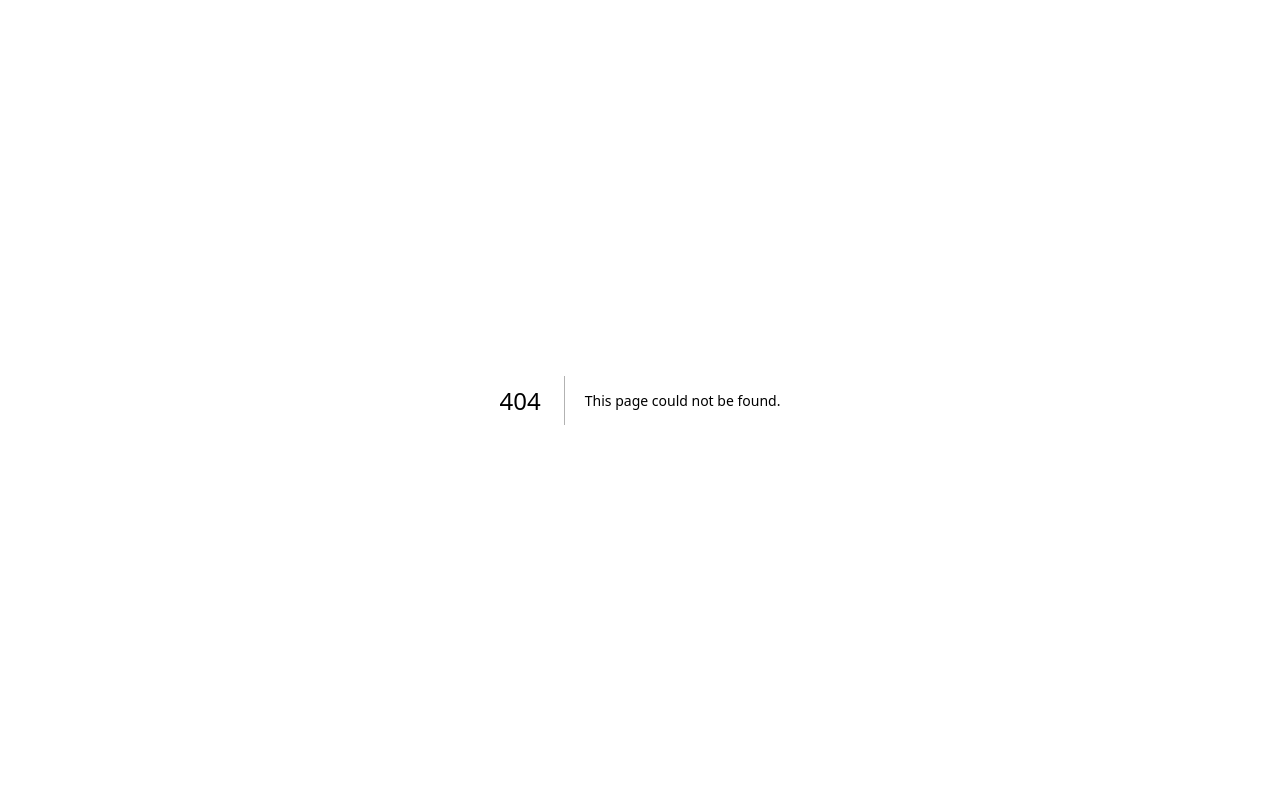
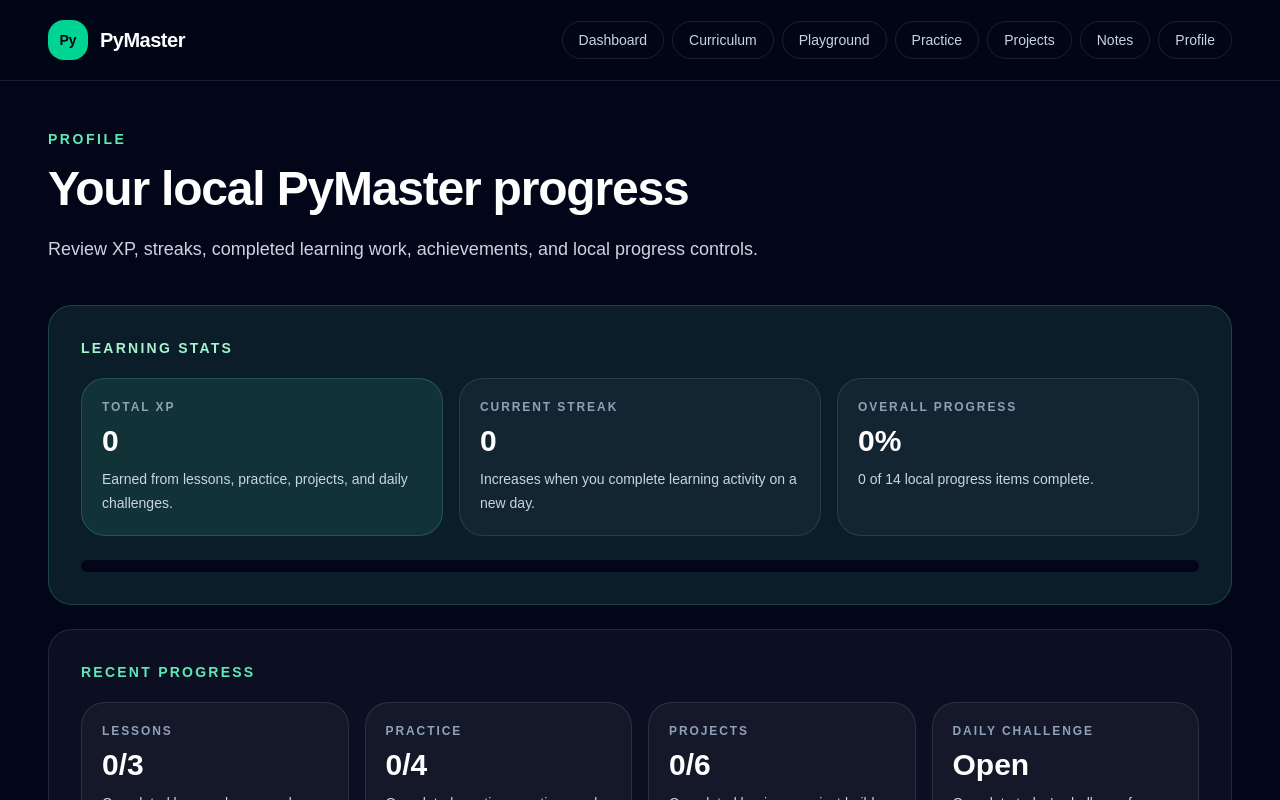
Before and after one commit to mhungry365/pymaster, a Next.js app: page /profile in a window 1280 px wide. Before the commit this address had no page. Shown: the top 800 px of the page. Built offline with nearby package versions, Linux system fonts and the light colour scheme.

Commit message:
Add profile progress page

```diff
--- /dev/null
+++ b/src/app/profile/page.tsx
@@ -0,0 +1,27 @@
+import { AchievementsGrid } from "@/components/achievements/achievements-grid";
+import { PageShell } from "@/components/page-shell";
+import { DangerZone } from "@/components/profile/danger-zone";
+import { ProgressOverview } from "@/components/profile/progress-overview";
+import { getAllLessons } from "@/data/lessons";
+import { practiceQuestions } from "@/data/questions";
+import { pythonProjects } from "@/data/projects";
+
+export default function ProfilePage() {
+  return (
+    <PageShell
+      eyebrow="Profile"
+      title="Your local PyMaster progress"
+      description="Review XP, streaks, completed learning work, achievements, and local progress controls."
+    >
+      <ProgressOverview
+        totalLessons={getAllLessons().length}
+        totalPracticeItems={practiceQuestions.length + 1}
+        totalProjects={pythonProjects.length}
+      />
+
+      <AchievementsGrid />
+
+      <DangerZone />
+    </PageShell>
+  );
+}
--- a/src/components/app-header.tsx
+++ b/src/components/app-header.tsx
@@ -7,6 +7,7 @@ const navLinks = [
   { href: "/practice", label: "Practice" },
   { href: "/projects", label: "Projects" },
   { href: "/notes", label: "Notes" },
+  { href: "/profile", label: "Profile" },
 ];
 
 export function AppHeader() {
--- /dev/null
+++ b/src/components/profile/danger-zone.tsx
@@ -0,0 +1,29 @@
+"use client";
+
+import { useProgress } from "@/hooks/use-progress";
+
+export function DangerZone() {
+  const { resetProgress } = useProgress();
+
+  return (
+    <section className="mt-6 rounded-3xl border border-amber-300/20 bg-amber-300/10 p-6 sm:p-8">
+      <p className="text-sm font-semibold uppercase tracking-[0.16em] text-amber-200">
+        Reset Progress Danger Zone
+      </p>
+      <h2 className="mt-3 text-2xl font-semibold text-white">
+        Start local progress over
+      </h2>
+      <p className="mt-3 max-w-2xl leading-7 text-amber-100">
+        This clears localStorage progress in this browser, including XP,
+        streaks, completed lessons, practice, projects, and daily challenges.
+      </p>
+      <button
+        type="button"
+        onClick={resetProgress}
+        className="mt-6 inline-flex h-12 items-center justify-center rounded-full border border-amber-300/40 px-6 text-sm font-semibold text-white transition hover:bg-amber-300/10"
+      >
+        Reset Progress
+      </button>
+    </section>
+  );
+}
--- /dev/null
+++ b/src/components/profile/progress-overview.tsx
@@ -0,0 +1,104 @@
+"use client";
+
+import { StatCard } from "@/components/profile/stat-card";
+import { useProgress } from "@/hooks/use-progress";
+import { getTodayKey } from "@/lib/progress";
+
+type ProgressOverviewProps = {
+  totalLessons: number;
+  totalPracticeItems: number;
+  totalProjects: number;
+};
+
+export function ProgressOverview({
+  totalLessons,
+  totalPracticeItems,
+  totalProjects,
+}: ProgressOverviewProps) {
+  const { progress } = useProgress();
+  const todayKey = getTodayKey();
+  const completedLessons = progress.completedLessonSlugs.length;
+  const completedPractice = progress.completedPracticeQuestionIds.length;
+  const completedProjects = progress.completedProjectIds.length;
+  const completedDailyChallenge = Boolean(
+    progress.completedDailyChallenges[todayKey],
+  );
+  const totalTrackableItems =
+    totalLessons + totalPracticeItems + totalProjects + 1;
+  const completedTrackableItems =
+    completedLessons +
+    completedPractice +
+    completedProjects +
+    (completedDailyChallenge ? 1 : 0);
+  const overallPercent =
+    totalTrackableItems > 0
+      ? Math.round((completedTrackableItems / totalTrackableItems) * 100)
+      : 0;
+
+  return (
+    <div className="grid gap-6">
+      <section className="rounded-3xl border border-emerald-300/20 bg-emerald-300/10 p-6 sm:p-8">
+        <p className="text-sm font-semibold uppercase tracking-[0.16em] text-emerald-200">
+          Learning Stats
+        </p>
+        <div className="mt-5 grid gap-4 md:grid-cols-3">
+          <StatCard
+            label="Total XP"
+            value={progress.totalXP}
+            detail="Earned from lessons, practice, projects, and daily challenges."
+            tone="success"
+          />
+          <StatCard
+            label="Current streak"
+            value={progress.currentStreak}
+            detail="Increases when you complete learning activity on a new day."
+          />
+          <StatCard
+            label="Overall progress"
+            value={`${overallPercent}%`}
+            detail={`${completedTrackableItems} of ${totalTrackableItems} local progress items complete.`}
+          />
+        </div>
+        <div className="mt-6 h-3 overflow-hidden rounded-full bg-slate-950">
+          <div
+            className="h-full rounded-full bg-emerald-400 transition-all"
+            style={{ width: `${overallPercent}%` }}
+          />
+        </div>
+      </section>
+
+      <section className="rounded-3xl border border-white/10 bg-white/[0.04] p-6 sm:p-8">
+        <p className="text-sm font-semibold uppercase tracking-[0.16em] text-emerald-300">
+          Recent Progress
+        </p>
+        <div className="mt-5 grid gap-4 md:grid-cols-4">
+          <StatCard
+            label="Lessons"
+            value={`${completedLessons}/${totalLessons}`}
+            detail="Completed lesson slugs saved locally."
+          />
+          <StatCard
+            label="Practice"
+            value={`${completedPractice}/${totalPracticeItems}`}
+            detail="Completed practice questions and mini challenges."
+          />
+          <StatCard
+            label="Projects"
+            value={`${completedProjects}/${totalProjects}`}
+            detail="Completed beginner project builds."
+          />
+          <StatCard
+            label="Daily challenge"
+            value={completedDailyChallenge ? "Done" : "Open"}
+            detail={
+              completedDailyChallenge
+                ? "Today's challenge is complete."
+                : "Complete today's challenge from the dashboard."
+            }
+            tone={completedDailyChallenge ? "success" : "default"}
+          />
+        </div>
+      </section>
+    </div>
+  );
+}
--- /dev/null
+++ b/src/components/profile/stat-card.tsx
@@ -0,0 +1,29 @@
+type StatCardProps = {
+  label: string;
+  value: string | number;
+  detail: string;
+  tone?: "default" | "success";
+};
+
+export function StatCard({
+  label,
+  value,
+  detail,
+  tone = "default",
+}: StatCardProps) {
+  return (
+    <article
+      className={`rounded-3xl border p-5 ${
+        tone === "success"
+          ? "border-emerald-300/20 bg-emerald-300/10"
+          : "border-white/10 bg-white/[0.04]"
+      }`}
+    >
+      <p className="text-xs font-semibold uppercase tracking-[0.16em] text-slate-400">
+        {label}
+      </p>
+      <p className="mt-2 text-3xl font-bold text-white">{value}</p>
+      <p className="mt-2 text-sm leading-6 text-slate-300">{detail}</p>
+    </article>
+  );
+}
```
